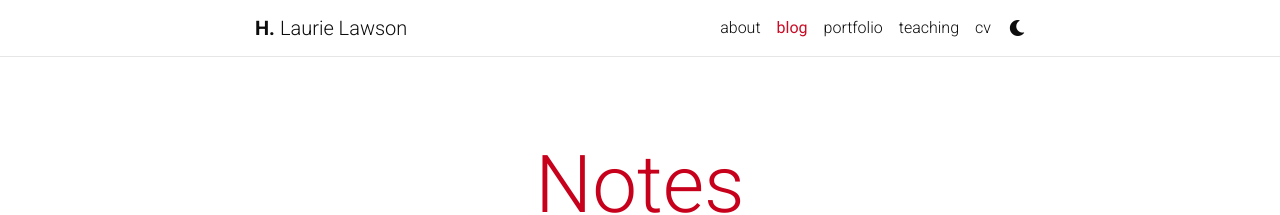
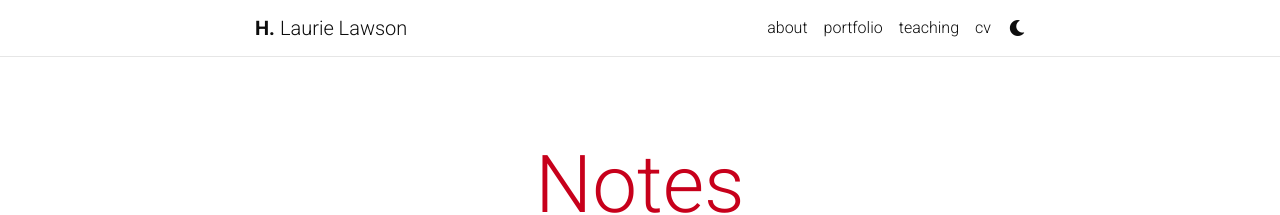
Before and after one commit to hlaurielawson/hlaurielawson.github.io, a Jekyll site: the page built from blog/index.html, in a window 1280 px wide. Shown: the top 215 px of the page. Built offline with Jekyll 4.4.1, drawn with Linux system fonts in a browser that asks for light colours; the list of posts is cut into pages by our own code; comment, search, counter and statistics services are not loaded; a style sheet for code colours, icons or effects is not loaded.

Commit message:
trying to get rid of blog for now

```diff
--- a/_config.yml
+++ b/_config.yml
@@ -122,8 +122,7 @@ bing_site_verification:  # out your bing-site-verification ID (Bing Webmaster)
 # -----------------------------------------------------------------------------
 
 blog_name: Notes # blog_name will be displayed in your blog page
-blog_nav_title: blog # your blog must have a title for it to be displayed in the nav bar
-blog_nav_order: 4
+# blog_nav_title: blog # your blog must have a title for it to be displayed in the nav bar
 blog_description: Reading notes of papers on a broad range of topics # a simple whitespace theme for academics
 permalink: /blog/:year/:title/
 
```
